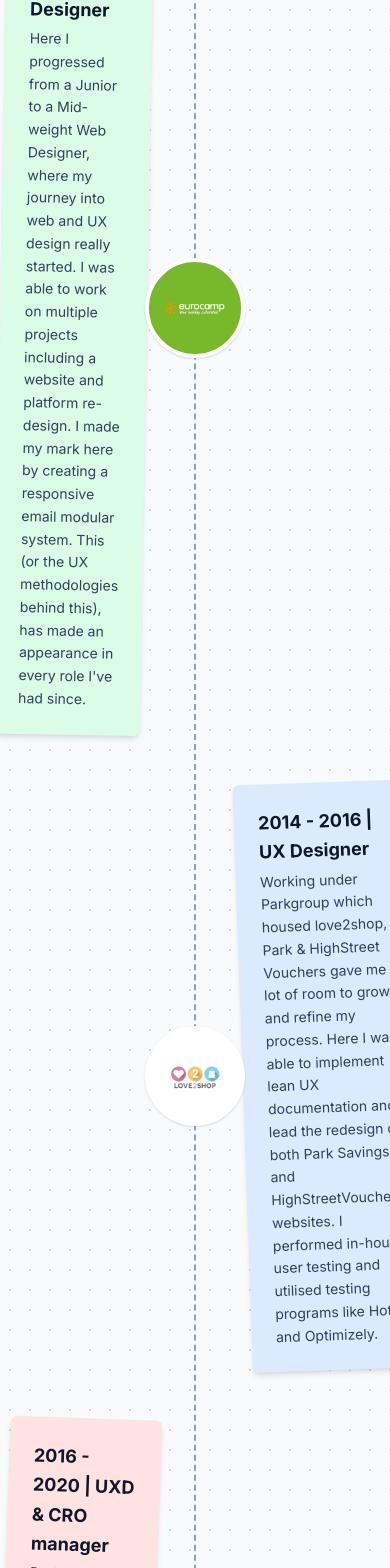
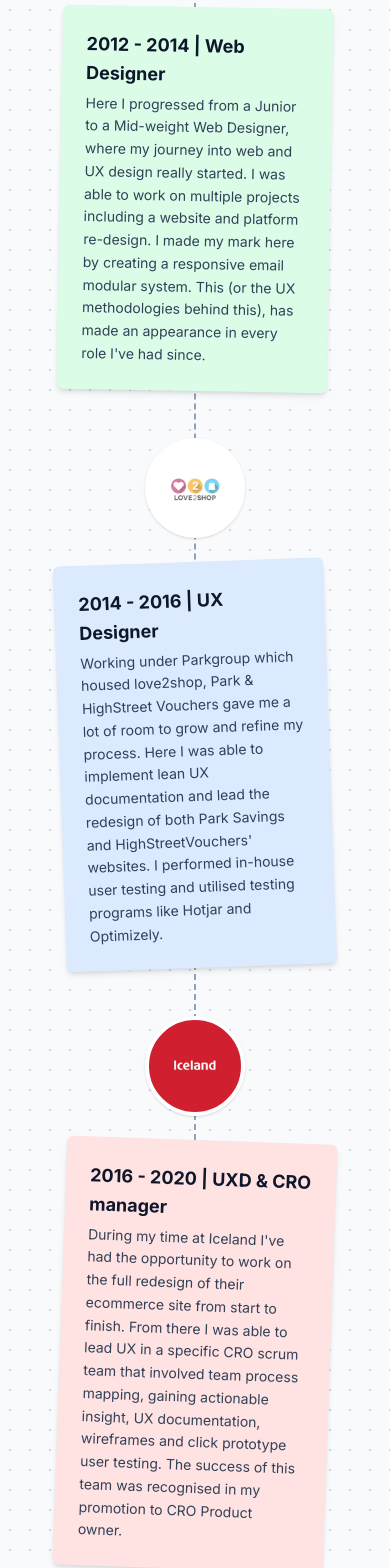
Before and after one commit to andrewleevey-ux/andrew-leevey-portfolio, a Next.js app: page / in a window 390 px wide. Shown: the part 4940-6508 px from the top of the page. Built offline with nearby package versions, Linux system fonts and the light colour scheme.

Commit message:
feat: update experience timeline layout for mobile responsiveness
Co-authored-by: andrewleevey-ux <257649676+andrewleevey-ux@users.noreply.github.com>

```diff
--- a/app/page.tsx
+++ b/app/page.tsx
@@ -302,67 +302,67 @@ export default function Home() {
 
             <div className="flex flex-col gap-12 mt-8">
               {/* Block 1: Eurocamp */}
-              <div className="flex flex-row items-center w-full">
-                <div className="w-1/2 pr-12 flex justify-end">
-                  <div className="bg-green-100 p-6 rounded-md shadow-md rotate-1 max-w-sm">
+              <div className="flex flex-col md:flex-row items-center w-full">
+                <div className="w-full md:w-1/2 pr-0 md:pr-12 flex justify-center md:justify-end mt-6 md:mt-0 order-2 md:order-none">
+                  <div className="bg-green-100 p-6 rounded-md shadow-md rotate-1 w-11/12 max-w-[300px] md:w-auto md:max-w-sm">
                     <div className="font-bold text-slate-900 mb-1">2012 - 2014 | Web Designer</div>
                     <p className="text-slate-700 text-sm leading-relaxed">
                       Here I progressed from a Junior to a Mid-weight Web Designer, where my journey into web and UX design really started. I was able to work on multiple projects including a website and platform re-design. I made my mark here by creating a responsive email modular system. This (or the UX methodologies behind this), has made an appearance in every role I&apos;ve had since.
                     </p>
                   </div>
                 </div>
-                <div className="absolute left-1/2 -translate-x-1/2 w-[100px] h-[100px] rounded-full flex items-center justify-center border-4 border-white shadow-sm z-10 bg-[#78B92B]">
+                <div className="relative md:absolute left-auto md:left-1/2 transform-none md:-translate-x-1/2 w-[100px] h-[100px] rounded-full flex items-center justify-center border-4 border-white shadow-sm z-10 bg-[#78B92B] order-1 md:order-none">
                   <Image src="/images/1-eurocamp-logo.jpg" alt="Eurocamp Logo" width={70} height={70} className="object-contain rounded-full" />
                 </div>
-                <div className="w-1/2 pl-12"></div>
+                <div className="hidden md:block w-1/2 pl-12"></div>
               </div>
 
               {/* Block 2: Love2shop */}
-              <div className="flex flex-row-reverse items-center w-full">
-                <div className="w-1/2 pl-12 flex justify-start">
-                  <div className="bg-blue-100 p-6 rounded-md shadow-md -rotate-2 max-w-sm">
+              <div className="flex flex-col md:flex-row-reverse items-center w-full">
+                <div className="w-full md:w-1/2 pl-0 md:pl-12 flex justify-center md:justify-start mt-6 md:mt-0 order-2 md:order-none">
+                  <div className="bg-blue-100 p-6 rounded-md shadow-md -rotate-2 w-11/12 max-w-[300px] md:w-auto md:max-w-sm">
                     <div className="font-bold text-slate-900 mb-1">2014 - 2016 | UX Designer</div>
                     <p className="text-slate-700 text-sm leading-relaxed">
                       Working under Parkgroup which housed love2shop, Park & HighStreet Vouchers gave me a lot of room to grow and refine my process. Here I was able to implement lean UX documentation and lead the redesign of both Park Savings and HighStreetVouchers&apos; websites. I performed in-house user testing and utilised testing programs like Hotjar and Optimizely.
                     </p>
                   </div>
                 </div>
-                <div className="absolute left-1/2 -translate-x-1/2 w-[100px] h-[100px] rounded-full flex items-center justify-center border-4 border-white shadow-sm z-10 bg-white">
+                <div className="relative md:absolute left-auto md:left-1/2 transform-none md:-translate-x-1/2 w-[100px] h-[100px] rounded-full flex items-center justify-center border-4 border-white shadow-sm z-10 bg-white order-1 md:order-none">
                   <Image src="/images/2-love2shop-logo.jpg" alt="Love2shop Logo" width={70} height={70} className="object-contain rounded-full" />
                 </div>
-                <div className="w-1/2 pr-12"></div>
+                <div className="hidden md:block w-1/2 pr-12"></div>
               </div>
 
               {/* Block 3: Iceland */}
-              <div className="flex flex-row items-center w-full">
-                <div className="w-1/2 pr-12 flex justify-end">
-                  <div className="bg-red-100 p-6 rounded-md shadow-md rotate-2 max-w-sm">
+              <div className="flex flex-col md:flex-row items-center w-full">
+                <div className="w-full md:w-1/2 pr-0 md:pr-12 flex justify-center md:justify-end mt-6 md:mt-0 order-2 md:order-none">
+                  <div className="bg-red-100 p-6 rounded-md shadow-md rotate-2 w-11/12 max-w-[300px] md:w-auto md:max-w-sm">
                     <div className="font-bold text-slate-900 mb-1">2016 - 2020 | UXD & CRO manager</div>
                     <p className="text-slate-700 text-sm leading-relaxed">
                       During my time at Iceland I&apos;ve had the opportunity to work on the full redesign of their ecommerce site from start to finish. From there I was able to lead UX in a specific CRO scrum team that involved team process mapping, gaining actionable insight, UX documentation, wireframes and click prototype user testing. The success of this team was recognised in my promotion to CRO Product owner.
                     </p>
                   </div>
                 </div>
-                <div className="absolute left-1/2 -translate-x-1/2 w-[100px] h-[100px] rounded-full flex items-center justify-center border-4 border-white shadow-sm z-10 bg-[#D01F2F]">
+                <div className="relative md:absolute left-auto md:left-1/2 transform-none md:-translate-x-1/2 w-[100px] h-[100px] rounded-full flex items-center justify-center border-4 border-white shadow-sm z-10 bg-[#D01F2F] order-1 md:order-none">
                   <Image src="/images/3-iceland-logo.jpg" alt="Iceland Logo" width={70} height={70} className="object-contain rounded-full" />
                 </div>
-                <div className="w-1/2 pl-12"></div>
+                <div className="hidden md:block w-1/2 pl-12"></div>
               </div>
 
               {/* Block 4: The Very Group */}
-              <div className="flex flex-row-reverse items-center w-full">
-                <div className="w-1/2 pl-12 flex justify-start">
-                  <div className="bg-pink-100 p-6 rounded-md shadow-md -rotate-1 max-w-sm">
+              <div className="flex flex-col md:flex-row-reverse items-center w-full">
+                <div className="w-full md:w-1/2 pl-0 md:pl-12 flex justify-center md:justify-start mt-6 md:mt-0 order-2 md:order-none">
+                  <div className="bg-pink-100 p-6 rounded-md shadow-md -rotate-1 w-11/12 max-w-[300px] md:w-auto md:max-w-sm">
                     <div className="font-bold text-slate-900 mb-1">2020 - Present | Lead Product Designer</div>
                     <p className="text-slate-700 text-sm leading-relaxed">
                       Leading user experience and conversion rate optimization for a major UK e-commerce platform. My day-to-day involves driving design workflows and user research using Figma, Miro, ContentSquare, and Survicate, alongside facilitating UX alignments and workshop sessions. Beyond hands-on design, I manage and mentor a product designer on my squad, guiding their career progression and helping shape our team&apos;s overall design strategy and performance.
                     </p>
                   </div>
                 </div>
-                <div className="absolute left-1/2 -translate-x-1/2 w-[100px] h-[100px] rounded-full flex items-center justify-center text-white font-bold text-xs text-center border-4 border-white shadow-sm z-10 bg-[#DE007B]">
+                <div className="relative md:absolute left-auto md:left-1/2 transform-none md:-translate-x-1/2 w-[100px] h-[100px] rounded-full flex items-center justify-center text-white font-bold text-xs text-center border-4 border-white shadow-sm z-10 bg-[#DE007B] order-1 md:order-none">
                   The Very<br/>Group
                 </div>
-                <div className="w-1/2 pr-12"></div>
+                <div className="hidden md:block w-1/2 pr-12"></div>
               </div>
             </div>
 
```
